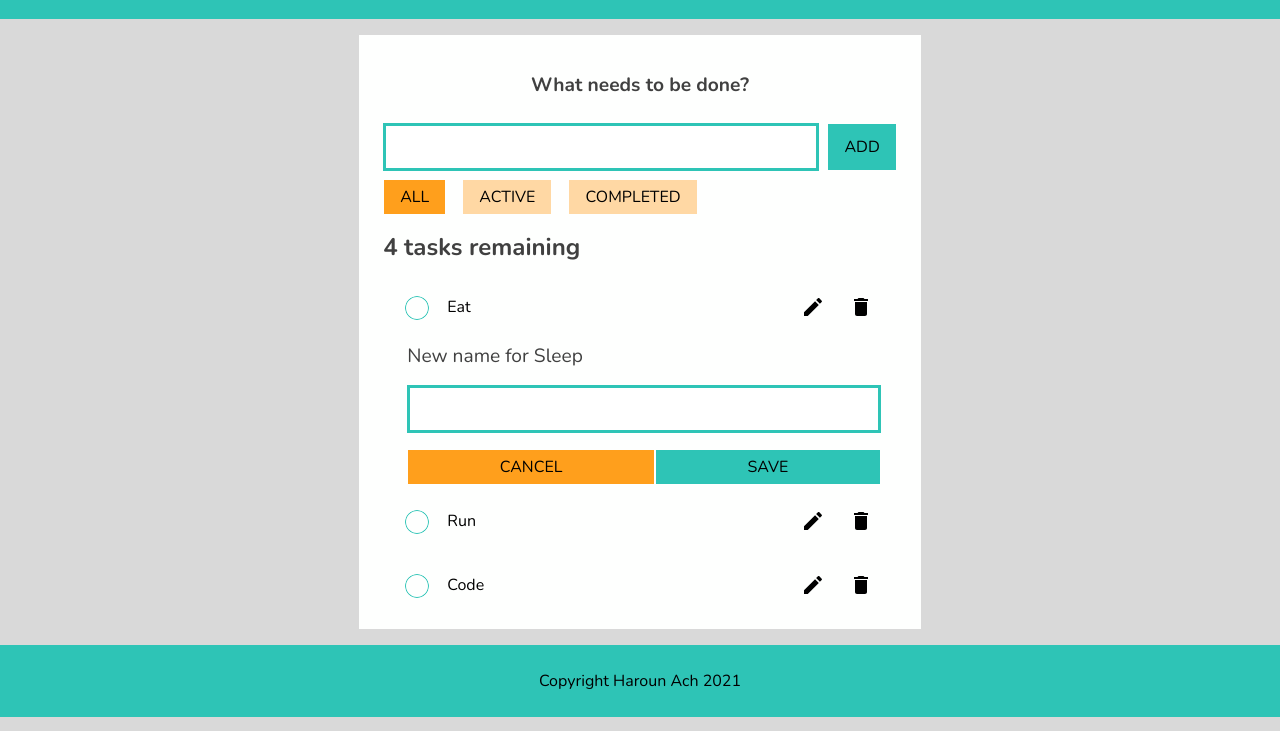
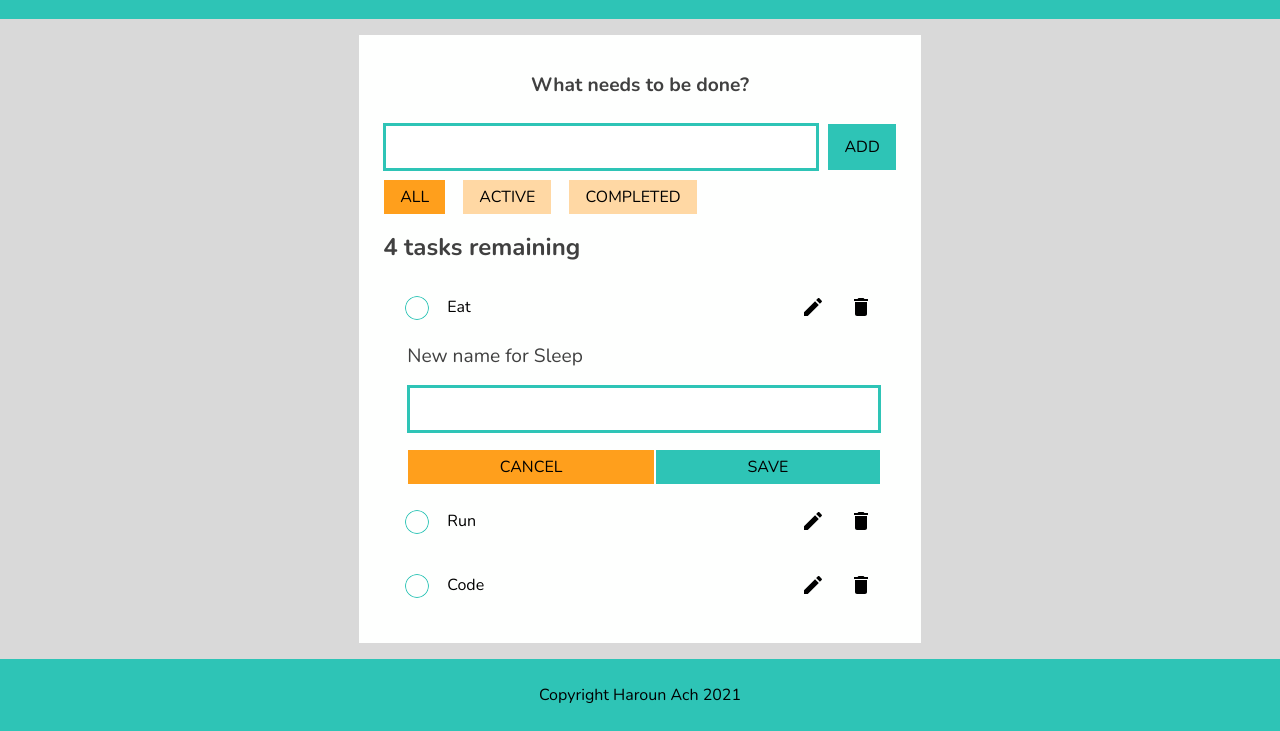
Before and after one commit to harounach/todolist-frontend, a website: page public/index.html in a window 1280 px wide. Shown: the part 69-800 px from the top of the page. Drawn offline with nearby package versions, Linux system fonts and the light colour scheme; files that its build step writes are made by us from their sources.

Commit message:
Change home page width and height

```diff
--- a/sass/pages/_home.scss
+++ b/sass/pages/_home.scss
@@ -2,6 +2,8 @@
 
 // page
 .page {
+  width: 100%;
+  height: 100%;
   display: flex;
   flex-direction: column;
   justify-content: flex-start;
```
